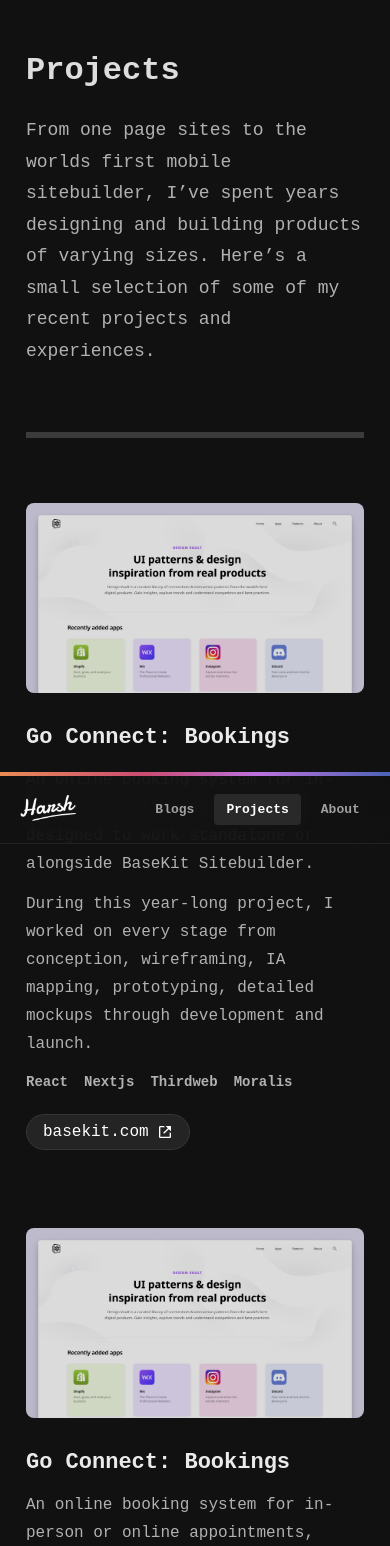
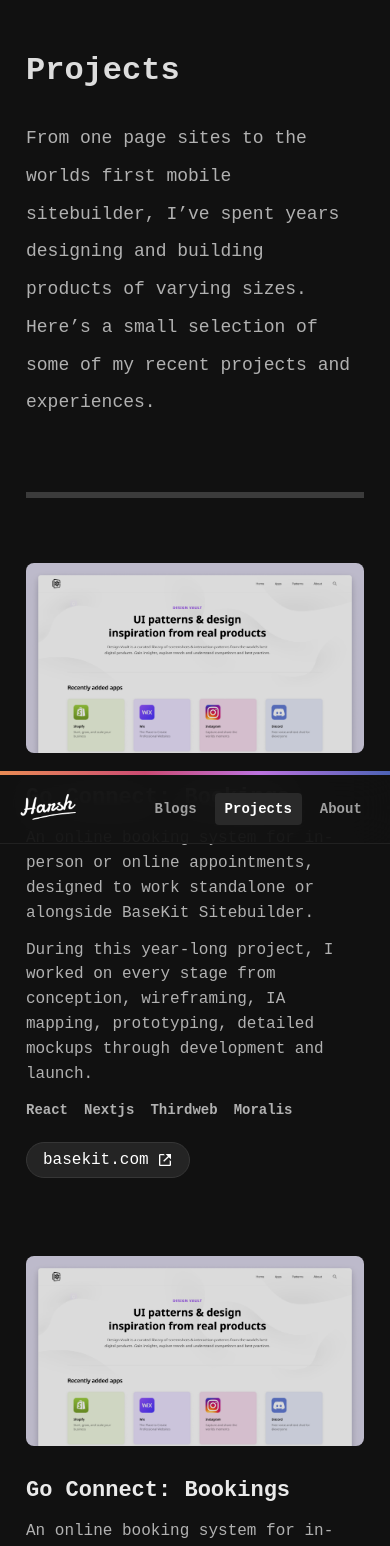
Before and after one commit to harshpandey002/portfolio-new, a Next.js app: page /projects in a window 390 px wide. Shown: the top 1546 px of the page. Built offline with nearby package versions, Linux system fonts and the light colour scheme; grey boxes are pictures that could not be loaded.

Commit message:
More animation

```diff
--- a/components/Header.jsx
+++ b/components/Header.jsx
@@ -3,6 +3,8 @@
 import styles from "@/styles/Header.module.css";
 import Link from "next/link";
 import { useRouter } from "next/router";
+import { AnimateSharedLayout } from "framer-motion";
+import { motion } from "framer-motion";
 
 export default function Header() {
   const router = useRouter();
@@ -22,18 +24,33 @@
         </div>
         <ul className={styles.links}>
           <Link href="/">
-            <li className={isActive("/") ? styles.active : ""}>Home</li>
+            <li layoutId="mark" className={isActive("/") ? styles.active : ""}>
+              Home
+            </li>
           </Link>
           <Link href="/blogs">
-            <li className={isActive("/blogs") ? styles.active : ""}>Blogs</li>
+            <li
+              layoutId="mark"
+              className={isActive("/blogs") ? styles.active : ""}
+            >
+              Blogs
+            </li>
           </Link>
           <Link href="/projects">
-            <li className={isActive("/projects") ? styles.active : ""}>
+            <li
+              layoutId="mark"
+              className={isActive("/projects") ? styles.active : ""}
+            >
               Projects
             </li>
           </Link>
           <Link href="/about">
-            <li className={isActive("/about") ? styles.active : ""}>About</li>
+            <li
+              layoutId="mark"
+              className={isActive("/about") ? styles.active : ""}
+            >
+              About
+            </li>
           </Link>
         </ul>
       </nav>
--- a/helper/animate.js
+++ b/helper/animate.js
@@ -6,6 +6,21 @@
   visible: {
     y: 0,
     transition: { ease: [0.455, 0.03, 0.515, 0.955], duration: 1 },
+  },
+};
+
+export const hr = {
+  hidden: {
+    width: "0%",
+    transition: { ease: [0.455, 0.03, 0.515, 0.955], duration: 0.15 },
+  },
+  visible: {
+    width: "100%",
+    transition: {
+      ease: [0.455, 0.03, 0.515, 0.955],
+      duration: 2,
+      delay: 1,
+    },
   },
 };
 
--- a/pages/projects.jsx
+++ b/pages/projects.jsx
@@ -2,30 +2,53 @@
 import Layout from "@/components/Layout";
 import styles from "@/styles/Projects.module.css";
 import { BiLinkExternal } from "react-icons/bi";
+import { motion } from "framer-motion";
+import AnimatedText from "@/components/AnimatedText";
+import { hr, noStagger, stagger } from "helper/animate";
 
 export default function Projects() {
   return (
     <Layout>
-      <div className={styles.container}>
+      <motion.div
+        className={styles.container}
+        initial="hidden"
+        animate="visible"
+        variants={stagger}
+      >
         <div className={styles.hero}>
-          <h1>Projects</h1>
+          <h1>
+            <AnimatedText>Projects</AnimatedText>
+          </h1>
 
-          <p>
-            From one page sites to the worlds first mobile sitebuilder, I’ve
-            spent years designing and building products of varying sizes. Here’s
-            a small selection of some of my recent projects and experiences.
-          </p>
+          <motion.p variants={noStagger}>
+            <AnimatedText>
+              From one page sites to the worlds first mobile sitebuilder, I’ve
+              spent years designing and building products of varying sizes.
+              Here’s a small selection of some of my recent projects and
+              experiences.
+            </AnimatedText>
+          </motion.p>
         </div>
-        <hr id="hr" />
 
-        <div className={styles.projectWrapper}>
+        <motion.hr variants={hr} id="hr" />
+
+        <motion.div
+          initial={{ y: 300, opacity: 0 }}
+          animate={{ y: 0, opacity: 1 }}
+          transition={{
+            ease: [0.455, 0.03, 0.515, 0.955],
+            duration: 0.8,
+            delay: 2,
+          }}
+          className={styles.projectWrapper}
+        >
           <Project />
           <Project />
           <Project />
           <Project />
           <Project />
-        </div>
-      </div>
+        </motion.div>
+      </motion.div>
     </Layout>
   );
 }
--- a/styles/Header.module.css
+++ b/styles/Header.module.css
@@ -87,8 +87,8 @@
   }
 
   .links li {
-    padding: 8px 12px;
-    font-size: 13px;
+    padding: 8px 10px;
+    font-size: 14px;
   }
 
   .links li:nth-child(1) {
--- a/styles/globals.css
+++ b/styles/globals.css
@@ -67,7 +67,7 @@
 
 @media only screen and (max-width: 800px) {
   :root {
-    --line-height: 1.75;
+    --line-height: 1.55;
     --width: 100%;
   }
 }
```
Also changed, not shown: pages/blogs.jsx (+34 -13 lines), pages/index.jsx (+4 -5 lines).
